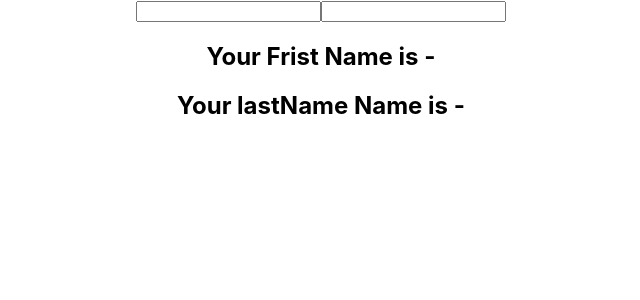
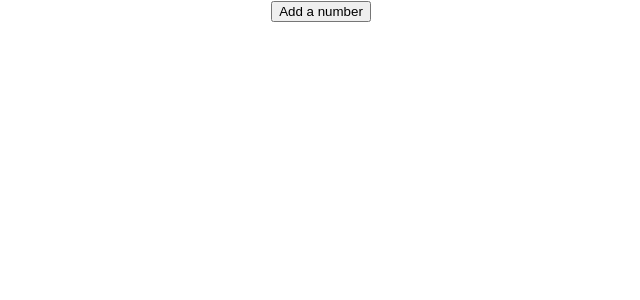
Before and after one commit to sakilbd/React-Hooks, a React (Create React App) app: page / in a window 1280 px wide. Shown: the top 300 px of the page, without its empty margins (319-959 px from the left). Built offline with nearby package versions, Linux system fonts and the light colour scheme.

Commit message:
useState hook updated

```diff
--- a/src/App.js
+++ b/src/App.js
@@ -22,6 +22,7 @@
 import HookCounter from "./useStateHook/HookCounter";
 import HookCounterTwo from "./useStateHook/HookCounterTwo";
 import HookCounterObject from "./useStateHook/HookCounterObject";
+import HookCounterArray from "./useStateHook/HookCounterArray";
 
 function App() {
   return (
@@ -56,7 +57,8 @@
       {/* <ClassCounter/> */}
       {/* <HookCounter/> */}
       {/* <HookCounterTwo/> */}
-      <HookCounterObject/>
+      {/* <HookCounterObject/> */}
+      <HookCounterArray/>
     </div>
   );
 }
--- /dev/null
+++ b/src/useStateHook/HookCounterArray.js
@@ -0,0 +1,24 @@
+import React,{useState} from 'react'
+
+function HookCounterArray() {
+    const [items, setItems] = useState([])
+
+    const addItem = () =>{
+        setItems([...items,{
+            id:items.length,
+            value: Math.floor(Math.random() * 10)+1
+        }])
+    }
+  return (
+    <div>
+        <button onClick={addItem}>Add a number</button>
+        <ul>
+            {items.map(item=>(
+                <li key={item.id}>{item.value}</li>
+            ))}
+        </ul>
+    </div>
+  )
+}
+
+export default HookCounterArray
```
Also changed, not shown: essntial Screenshots/use.PNG (added), essntial Screenshots/useState Summery.PNG (added).
